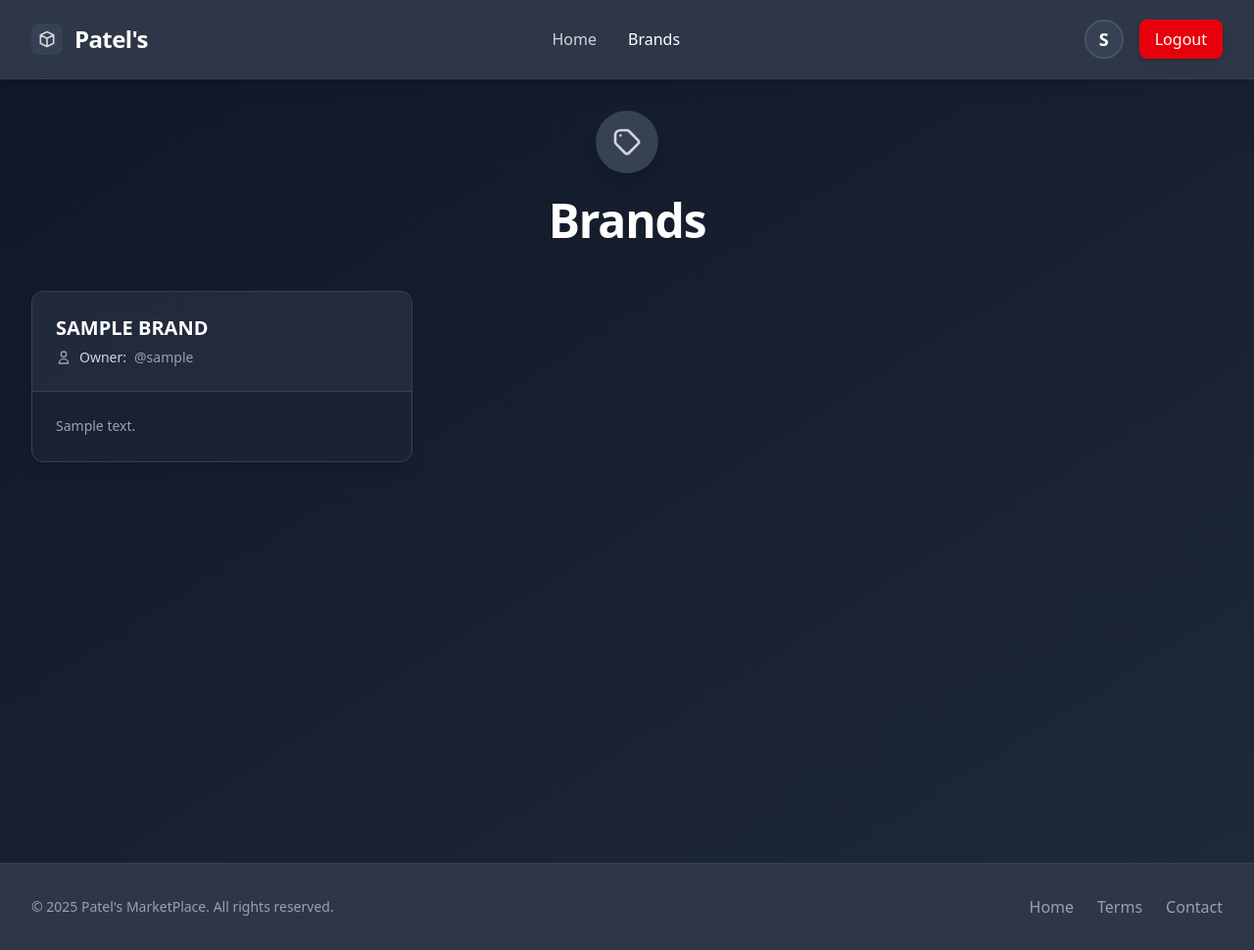
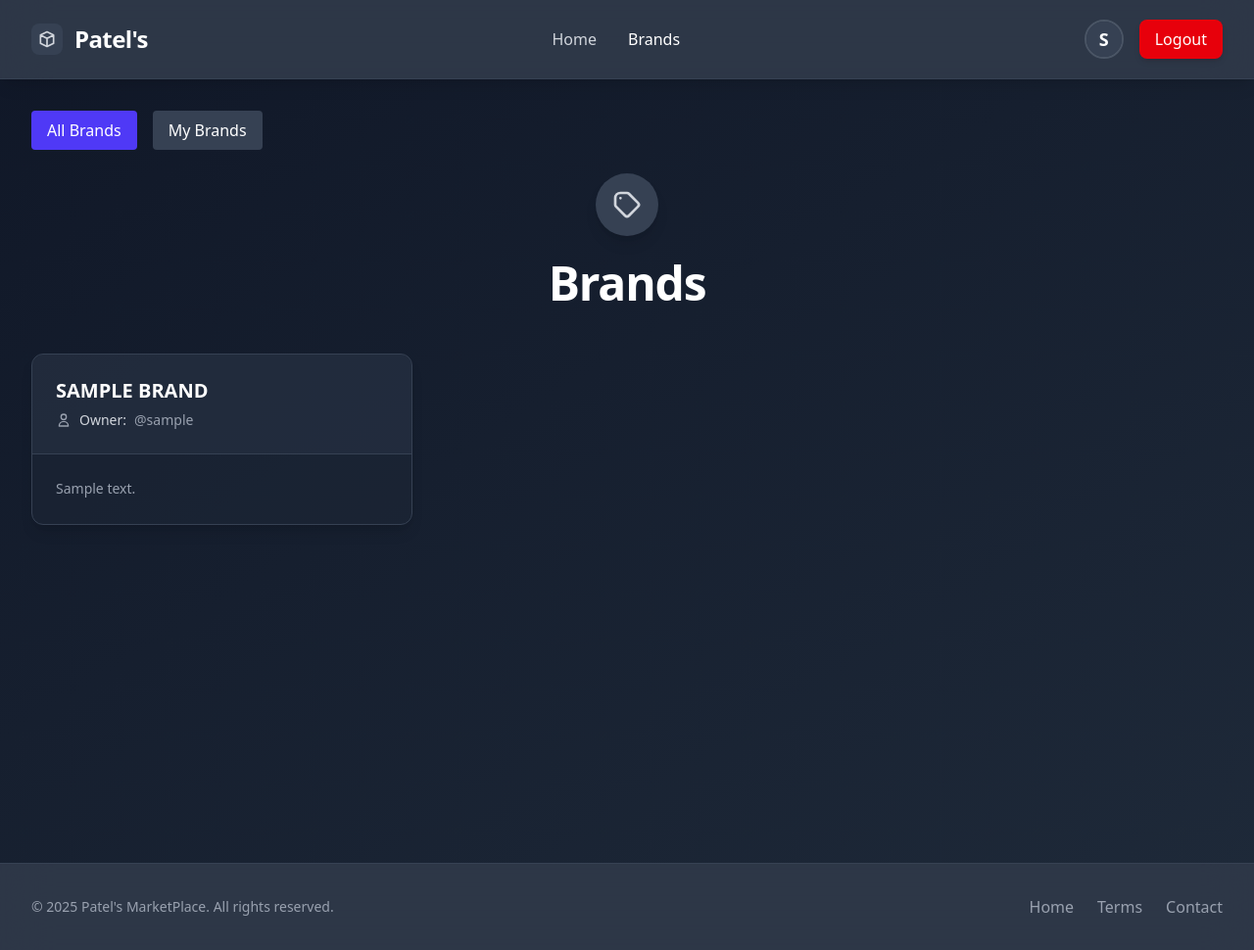
Before and after one commit to Harshil-2193/MarketPlace-Django, a Django app: page /all_brands/ in a window 1280 px wide. Shown: the whole page at 98% size. Run offline with Django 5.2, Linux system fonts and the light colour scheme; a user stored in the database is signed in; tables that the repository leaves empty hold one stand-in row (values such as "Sample post").

Commit message:
move 'My Brands' from header to tab and optimize rendering

```diff
--- a/portal/views.py
+++ b/portal/views.py
@@ -324,37 +324,103 @@ def create_brand_view(request):
 def all_brands_view(request):
     try:
         from portal.models import Brand
-        for b in Brand.objects.all():
-            print(b.brand_name, b.owner.role)
+        brands = Brand.objects.all()
 
-        brands = Brand.objects.all()
-        # paginator = Paginator(brands,3)
-        # page = request.GET.get('page')
-        # brands = paginator.get_page(page)
-        return render(request, 'portal/all_brands.html', {'brands': brands, 'title': 'Brands','heading': 'Brands','show_actions': False})
+        if request.headers.get('X-Requested-With') == 'XMLHttpRequest':
+            # AJAX request
+            html = render_to_string('portal/partials/brands_list.html', {
+                'brands': brands,
+                'is_my': False,
+                'show_actions': False
+            })
+            return JsonResponse({
+                'success': True,
+                'html': html,
+                'heading': 'All Brands',
+                'show_actions': False
+            })
+        else:
+            # Regular request
+            return render(request, 'portal/all_brands.html', {
+                'brands': brands,
+                'title': 'Brands',
+                'heading': 'Brands',
+                'show_actions': False
+            })
     except Exception as e:
         logger.error(f"Error in All_Brands_View: {str(e)}")
-        return render(request, 'portal/all_brands.html', {'brands': [], 'error': 'Something went wrong while fetching brands.'})
-
+        if request.headers.get('X-Requested-With') == 'XMLHttpRequest':
+            return JsonResponse({
+                'success': False,
+                'message': 'Something went wrong while fetching brands.'
+            })
+        else:
+            return render(request, 'portal/all_brands.html', {
+                'brands': [],
+                'error': 'Something went wrong while fetching brands.'
+            })
 @login_required(login_url='login_page')
 def my_brands_view(request):
     try:
-        user_profile = UserProfile.objects.filter(user = request.user).first()
+        user_profile = UserProfile.objects.filter(user=request.user).first()
         if user_profile.role != 'seller':
-            messages.error(request, "Only sellers can view their brands.")
+            if request.headers.get('X-Requested-With') == 'XMLHttpRequest':
+                return JsonResponse({
+                    'success': False,
+                    'message': 'Only sellers can view their brands.'
+                })
+            else:
+                messages.error(request, "Only sellers can view their brands.")
+                return redirect('portal')
+
+        brands = Brand.objects.filter(owner=user_profile)
+
+        if request.headers.get('X-Requested-With') == 'XMLHttpRequest':
+            # AJAX request
+            html = render_to_string('portal/partials/brands_list.html', {
+                'brands': brands,
+                'is_my': True,
+                'show_actions': True
+            })
+            print("DOne")
+            return JsonResponse({
+                'success': True,
+                'html': html,
+                'heading': 'My Brands',
+                'show_actions': True
+            })
+        else:
+            # Regular request
+            if not brands.exists():
+                messages.info(request, "You have no brands yet.")
+                return redirect('portal')
+
+            return render(request, 'portal/all_brands.html', {
+                'brands': brands,
+                'is_my': True,
+                'title': 'My Brands',
+                'heading': 'My Brands',
+                'show_actions': True
+            })
+    except UserProfile.DoesNotExist:
+        if request.headers.get('X-Requested-With') == 'XMLHttpRequest':
+            return JsonResponse({
+                'success': False,
+                'message': 'User profile not found.'
+            })
+        else:
+            messages.error(request, "User profile not found.")
             return redirect('portal')
-        brands= Brand.objects.filter(owner = user_profile)
-        if not brands.exists():
-            messages.info(request, "You have no brands yet.")
-            return redirect('portal')
-        return render(request, 'portal/all_brands.html', {'brands': brands, 'is_my':True, 'title': 'My Brands','heading': 'My Brands', 'show_actions': True})
-    except UserProfile.DoesNotExist:
-        messages.error(request, "User profile not found.")
-        return redirect('portal')
     except Exception as e:
         logger.exception("Error fetching user's brands: %s", e)
-        messages.error(request, "Something went wrong while fetching your brands.")
-        return redirect('portal')
+        if request.headers.get('X-Requested-With') == 'XMLHttpRequest':
+            return JsonResponse({
+                'success': False,
+                'message': 'Something went wrong while fetching your brands.'
+            })
+        else:
+            messages.error(request, "Something went wrong while fetching your brands.")
+            return redirect('portal')
 
 @login_required(login_url='login_page')
 def edit_brand_view(request, brand_name):
--- /dev/null
+++ b/static/js/brands_js.js
@@ -0,0 +1,45 @@
+// Function to toggle between All Brands and My Brands
+    function toggleBrandsView(viewType) {
+        const container = document.getElementById('brandsContainer');
+        const allBrandsUrl = container.dataset.allBrandsUrl;
+        const myBrandsUrl = container.dataset.myBrandsUrl;
+        const url = viewType === 'my_brands' ? myBrandsUrl : allBrandsUrl;;
+
+        fetch(url, {
+            headers: {
+                'X-Requested-With': 'XMLHttpRequest',
+            }
+        })
+        .then(response => response.json())
+        .then(data => {
+            if (data.success) {
+                // Update the brands container
+                console.log(data.html)
+                document.getElementById('brandsContainer').innerHTML = data.html;
+
+                // Update the heading
+                document.getElementById('heading').textContent = data.heading;
+
+                // Update button styles
+                if (viewType === 'my_brands') {
+                    document.getElementById('loadMyBrands').classList.remove('bg-gray-700');
+                    document.getElementById('loadMyBrands').classList.add('bg-indigo-600');
+                    document.getElementById('loadAllBrands').classList.remove('bg-indigo-600');
+                    document.getElementById('loadAllBrands').classList.add('bg-gray-700');
+                } else {
+                    document.getElementById('loadAllBrands').classList.remove('bg-gray-700');
+                    document.getElementById('loadAllBrands').classList.add('bg-indigo-600');
+                    if (document.getElementById('loadMyBrands')) {
+                        document.getElementById('loadMyBrands').classList.remove('bg-indigo-600');
+                        document.getElementById('loadMyBrands').classList.add('bg-gray-700');
+                    }
+                }
+            } else {
+                alert('Error loading brands: ' + data.message);
+            }
+        })
+        .catch(error => {
+            console.error('Error:', error);
+            alert('An error occurred while loading brands.');
+        });
+    }
--- a/static/js/index.js
+++ b/static/js/index.js
@@ -87,4 +87,6 @@ document.addEventListener('DOMContentLoaded', function () {
 
 document.addEventListener('DOMContentLoaded', function() {
     bindAjaxPageLinks();
+
+
 });
--- a/templates/auth/login.html
+++ b/templates/auth/login.html
@@ -2,7 +2,7 @@
 {% load form_filters %}
 
 {% block title %}Login{% endblock %}
-
+<div id="mainContent">
 {% block content %}
     <div class="min-h-screen flex flex-col items-center pt-8" style="background: #f6f6f6;">
         <div class="w-full flex flex-col items-center mt-0">
@@ -20,7 +20,7 @@
                             </div>
                         {% endfor %}
                     {% endif %}
-                    <form method="post" class="space-y-3">
+                    <form method="post"  id="loginForm" class="space-y-3">
                         {% csrf_token %}
 
                         <div class="relative">
@@ -78,3 +78,4 @@
         })();
     </script>
 {% endblock content %}
+</div>
--- a/templates/includes/header.html
+++ b/templates/includes/header.html
@@ -25,10 +25,10 @@
                     <span class="absolute -bottom-1 left-0 w-full h-0.5 bg-gray-500 transition-transform duration-300 scale-x-0 group-hover:scale-x-100"></span>
                 </a>
                 {% if request.user.is_authenticated and role == 'seller' %}
-                    <a href="{% url "my_brands_page" %}" class="relative transition font-medium text-base text-gray-300 group {% if request.resolver_match.url_name == 'my_brands_page' %}text-white after:scale-x-100{% else %}hover:text-white{% endif %}">
+                    {% comment %} <a href="{% url "my_brands_page" %}" class="relative transition font-medium text-base text-gray-300 group {% if request.resolver_match.url_name == 'my_brands_page' %}text-white after:scale-x-100{% else %}hover:text-white{% endif %}">
                         My Brands
                         <span class="absolute -bottom-1 left-0 w-full h-0.5 bg-gray-500 transition-transform duration-300 scale-x-0 group-hover:scale-x-100"></span>
-                    </a>
+                    </a> {% endcomment %}
                     <a href="{% url "my_products_page" %}" class="relative transition font-medium text-base text-gray-300 group {% if request.resolver_match.url_name == 'my_products_page' %}text-white after:scale-x-100{% else %}hover:text-white{% endif %}">
                         My Products
                         <span class="absolute -bottom-1 left-0 w-full h-0.5 bg-gray-500 transition-transform duration-300 scale-x-0 group-hover:scale-x-100"></span>
--- a/templates/portal/all_brands.html
+++ b/templates/portal/all_brands.html
@@ -1,122 +1,54 @@
 {% extends "layout.html" %}
 {% load form_filters %}
 {% block title %}{{ title }}{% endblock title %}
+{% load static %}
 
 {% block content %}
 <div class="bg-gradient-to-br from-gray-900 to-gray-800 min-h-screen py-8 text-gray-100 font-sans antialiased">
     <div class="max-w-7xl mx-auto px-4 sm:px-6 lg:px-8">
         <!-- Header Section -->
+        <div class="flex gap-4 mb-6">
+            <button id="loadAllBrands" class="px-4 py-2 bg-indigo-600 text-white rounded hover:bg-indigo-500">All Brands</button>
+            {% if request.user.is_authenticated %}
+            <button id="loadMyBrands" class="px-4 py-2 bg-gray-700 text-white rounded hover:bg-gray-600">My Brands</button>
+            {% endif %}
+        </div>
+
         <header class="text-center mb-12">
             <div class="inline-flex items-center justify-center w-16 h-16 mb-6 bg-gray-700 rounded-full shadow-lg">
                 <svg class="w-8 h-8 text-gray-300" fill="none" stroke="currentColor" viewBox="0 0 24 24">
                     <path stroke-linecap="round" stroke-linejoin="round" stroke-width="2" d="M7 7h.01M7 3h5c.512 0 1.024.195 1.414.586l7 7a2 2 0 010 2.828l-7 7a2 2 0 01-2.828 0l-7-7A1.994 1.994 0 013 12V7a4 4 0 014-4z"></path>
                 </svg>
             </div>
-            <h1 class="text-4xl md:text-5xl font-bold text-white tracking-tight mb-4">
+            <h1 class="text-4xl md:text-5xl font-bold text-white tracking-tight mb-4" id="heading">
                 {{ heading }}
             </h1>
-            {% if show_actions %}
-            <div class="mt-6">
-                <a href="{% url "create_brand_page" %}" class="inline-flex items-center justify-center px-6 py-3 bg-gray-700 hover:bg-gray-600 text-white font-medium rounded-lg transition-all duration-300 hover:shadow-lg">
-                    <svg class="w-5 h-5 mr-2" fill="none" stroke="currentColor" viewBox="0 0 24 24">
-                        <path stroke-linecap="round" stroke-linejoin="round" stroke-width="2" d="M12 6v6m0 0v6m0-6h6m-6 0H6"></path>
-                    </svg>
-                    Register New Brand
-                </a>
-            </div>
-            {% endif %}
+
         </header>
 
         <!-- Brands Grid -->
-        <div class="grid gap-6 sm:grid-cols-1 md:grid-cols-2 lg:grid-cols-3">
-            {% for brand in brands %}
-            <div class="group bg-gray-800/50 border border-gray-700 rounded-xl shadow-lg overflow-hidden hover:shadow-xl transition-all duration-300 transform hover:-translate-y-1 flex flex-col h-full">
-                <!-- Brand Header -->
-                <div class="p-6 border-b border-gray-700 bg-gray-700/30">
-                    <h2 class="text-xl font-semibold text-white mb-2 leading-tight group-hover:text-gray-200 transition-colors duration-300">
-                        <a href="{% url "brand_products_page" brand.brand_name %}" class="block hover:text-gray-200">
-                            {{ brand.brand_name|upper }}
-                        </a>
-                    </h2>
-
-                    <div class="flex items-center text-gray-300 text-sm">
-                        <svg class="w-4 h-4 mr-2 text-gray-400" fill="none" stroke="currentColor" viewBox="0 0 24 24">
-                            <path stroke-linecap="round" stroke-linejoin="round" stroke-width="2" d="M16 7a4 4 0 11-8 0 4 4 0 018 0zM12 14a7 7 0 00-7 7h14a7 7 0 00-7-7z"></path>
-                        </svg>
-                        <span class="font-medium">Owner:</span>
-                        <span class="ml-2 text-gray-400">@{{ brand.owner.user.username }}</span>
-                    </div>
-                </div>
-
-                <!-- Brand Content -->
-                <div class="p-6 flex flex-col justify-between flex-grow">
-                    <div class="space-y-4">
-                        <p id="desc-{{ forloop.counter }}" class="text-gray-400 text-sm leading-relaxed line-clamp-3 transition-all duration-300">
-                            {{ brand.description }}
-                        </p>
-
-                        {% if brand.description|length > 200 %}
-                        <button
-                            class="text-sm text-gray-300 hover:text-white font-medium focus:outline-none self-start transition-colors duration-200"
-                            onclick="toggleDescription({{ forloop.counter }})">
-                            View More
-                        </button>
-                        {% endif %}
-                    </div>
-
-                    <!-- Action Buttons (if owner) -->
-                    {% if brand.owner.user == request.user and is_my %}
-                    <div class="mt-6 pt-6 border-t border-gray-600 flex gap-3">
-                        <a href="{% url 'edit_brand_page' brand.brand_name %}"
-                           class="flex-1 inline-flex items-center justify-center px-4 py-2.5 bg-yellow-600 hover:bg-yellow-500 text-white text-sm font-medium rounded-lg transition-all duration-300 hover:shadow-md focus:outline-none focus:ring-2 focus:ring-yellow-500/50">
-                            <svg class="w-4 h-4 mr-2" fill="none" stroke="currentColor" viewBox="0 0 24 24">
-                                <path stroke-linecap="round" stroke-linejoin="round" stroke-width="2" d="M11 5H6a2 2 0 00-2 2v11a2 2 0 002 2h11a2 2 0 002-2v-5m-1.414-9.414a2 2 0 112.828 2.828L11.828 15H9v-2.828l8.586-8.586z"></path>
-                            </svg>
-                            Edit
-                        </a>
-
-                        <form action="{% url 'delete_brand_page' brand.brand_name %}" method="POST" class="flex-1">
-                            {% csrf_token %}
-                            <button type="submit"
-                                onclick="return confirm('Are you sure you want to delete this brand?')"
-                                class="w-full inline-flex items-center justify-center px-4 py-2.5 bg-red-600 hover:bg-red-500 text-white text-sm font-medium rounded-lg transition-all duration-300 hover:shadow-md focus:outline-none focus:ring-2 focus:ring-red-500/50">
-                                <svg class="w-4 h-4 mr-2" fill="none" stroke="currentColor" viewBox="0 0 24 24">
-                                    <path stroke-linecap="round" stroke-linejoin="round" stroke-width="2" d="M19 7l-.867 12.142A2 2 0 0116.138 21H7.862a2 2 0 01-1.995-1.858L5 7m5 4v6m4-6v6m1-10V4a1 1 0 00-1-1h-4a1 1 0 00-1 1v3M4 7h16"></path>
-                                </svg>
-                                Delete
-                            </button>
-                        </form>
-                    </div>
-                    {% endif %}
-                </div>
-            </div>
-            {% empty %}
-            <!-- Empty State -->
-            <div class="col-span-full text-center p-12 bg-gray-800/50 border border-gray-700 rounded-xl">
-                <div class="inline-flex items-center justify-center w-20 h-20 mb-6 bg-gray-700 rounded-full">
-                    <svg class="w-10 h-10 text-gray-400" fill="none" stroke="currentColor" viewBox="0 0 24 24">
-                        <path stroke-linecap="round" stroke-linejoin="round" stroke-width="2" d="M7 7h.01M7 3h5c.512 0 1.024.195 1.414.586l7 7a2 2 0 010 2.828l-7 7a2 2 0 01-2.828 0l-7-7A1.994 1.994 0 013 12V7a4 4 0 014-4z"></path>
-                    </svg>
-                </div>
-                <h3 class="text-2xl font-semibold text-gray-300 mb-4">No brands found</h3>
-                <p class="text-gray-400 mb-6 max-w-md mx-auto">
-                    It looks like there are no brands registered yet. Be the first to create a brand and start building your product portfolio.
-                </p>
-                {% if show_actions %}
-                <a href="{% url "create_brand_page" %}" class="inline-flex items-center justify-center px-6 py-3 bg-gray-700 hover:bg-gray-600 text-white font-medium rounded-lg transition-all duration-300 hover:shadow-lg">
-                    <svg class="w-5 h-5 mr-2" fill="none" stroke="currentColor" viewBox="0 0 24 24">
-                        <path stroke-linecap="round" stroke-linejoin="round" stroke-width="2" d="M12 6v6m0 0v6m0-6h6m-6 0H6"></path>
-                    </svg>
-                    Create Your First Brand
-                </a>
-                {% endif %}
-            </div>
-            {% endfor %}
+        <div id="brandsContainer"
+            data-all-brands-url="{% url 'all_brands_page' %}"
+            data-my-brands-url="{% url 'my_brands_page' %}">
+            {% include 'portal/partials/brands_list.html' with brands=brands is_my=is_my show_actions=show_actions %}
         </div>
     </div>
 </div>
+<script src="{% static 'js/brands_js.js'%}"></script>
+<script>
 
-<script>
+    // Event listeners for buttons
+    document.getElementById('loadAllBrands').addEventListener('click', function() {
+        toggleBrandsView('all_brands');
+    });
+
+    {% if request.user.is_authenticated %}
+    document.getElementById('loadMyBrands').addEventListener('click', function() {
+        toggleBrandsView('my_brands');
+    });
+    {% endif %}
+
+    // Function to toggle description (unchanged)
     function toggleDescription(id) {
         const desc = document.getElementById(`desc-${id}`);
         const btn = event.target;
--- /dev/null
+++ b/templates/portal/partials/brands_list.html
@@ -0,0 +1,71 @@
+<div class="grid gap-6 sm:grid-cols-1 md:grid-cols-2 lg:grid-cols-3">
+    {% for brand in brands %}
+       <div class="group bg-gray-800/50 border border-gray-700 rounded-xl shadow-lg overflow-hidden hover:shadow-xl transition-all duration-300 transform hover:-translate-y-1 flex flex-col h-full">
+                <!-- Brand Header -->
+                <div class="p-6 border-b border-gray-700 bg-gray-700/30">
+                    <h2 class="text-xl font-semibold text-white mb-2 leading-tight group-hover:text-gray-200 transition-colors duration-300">
+                        <a href="{% url "brand_products_page" brand.brand_name %}" class="block hover:text-gray-200">
+                            {{ brand.brand_name|upper }}
+                        </a>
+                    </h2>
+
+                    <div class="flex items-center text-gray-300 text-sm">
+                        <svg class="w-4 h-4 mr-2 text-gray-400" fill="none" stroke="currentColor" viewBox="0 0 24 24">
+                            <path stroke-linecap="round" stroke-linejoin="round" stroke-width="2" d="M16 7a4 4 0 11-8 0 4 4 0 018 0zM12 14a7 7 0 00-7 7h14a7 7 0 00-7-7z"></path>
+                        </svg>
+                        <span class="font-medium">Owner:</span>
+                        <span class="ml-2 text-gray-400">@{{ brand.owner.user.username }}</span>
+                    </div>
+                </div>
+
+                <!-- Brand Content -->
+                <div class="p-6 flex flex-col justify-between flex-grow">
+                    <div class="space-y-4">
+                        <p id="desc-{{ forloop.counter }}" class="text-gray-400 text-sm leading-relaxed line-clamp-3 transition-all duration-300">
+                            {{ brand.description }}
+                        </p>
+
+                        {% if brand.description|length > 200 %}
+                        <button
+                            class="text-sm text-gray-300 hover:text-white font-medium focus:outline-none self-start transition-colors duration-200"
+                            onclick="toggleDescription({{ forloop.counter }})">
+                            View More
+                        </button>
+                        {% endif %}
+                    </div>
+
+                    <!-- Action Buttons (if owner) -->
+                    {% if brand.owner.user == request.user and is_my %}
+                    <div class="mt-6 pt-6 border-t border-gray-600 flex gap-3">
+                        <a href="{% url 'edit_brand_page' brand.brand_name %}"
+                           class="flex-1 inline-flex items-center justify-center px-4 py-2.5 bg-yellow-600 hover:bg-yellow-500 text-white text-sm font-medium rounded-lg transition-all duration-300 hover:shadow-md focus:outline-none focus:ring-2 focus:ring-yellow-500/50">
+                            <svg class="w-4 h-4 mr-2" fill="none" stroke="currentColor" viewBox="0 0 24 24">
+                                <path stroke-linecap="round" stroke-linejoin="round" stroke-width="2" d="M11 5H6a2 2 0 00-2 2v11a2 2 0 002 2h11a2 2 0 002-2v-5m-1.414-9.414a2 2 0 112.828 2.828L11.828 15H9v-2.828l8.586-8.586z"></path>
+                            </svg>
+                            Edit
+                        </a>
+
+                        <form action="{% url 'delete_brand_page' brand.brand_name %}" method="POST" class="flex-1">
+                            {% csrf_token %}
+                            <button type="submit"
+                                onclick="return confirm('Are you sure you want to delete this brand?')"
+                                class="w-full inline-flex items-center justify-center px-4 py-2.5 bg-red-600 hover:bg-red-500 text-white text-sm font-medium rounded-lg transition-all duration-300 hover:shadow-md focus:outline-none focus:ring-2 focus:ring-red-500/50">
+                                <svg class="w-4 h-4 mr-2" fill="none" stroke="currentColor" viewBox="0 0 24 24">
+                                    <path stroke-linecap="round" stroke-linejoin="round" stroke-width="2" d="M19 7l-.867 12.142A2 2 0 0116.138 21H7.862a2 2 0 01-1.995-1.858L5 7m5 4v6m4-6v6m1-10V4a1 1 0 00-1-1h-4a1 1 0 00-1 1v3M4 7h16"></path>
+                                </svg>
+                                Delete
+                            </button>
+                        </form>
+                    </div>
+                    {% endif %}
+                </div>
+            </div>
+    {% empty %}
+        <div class="col-span-full text-center p-12 bg-gray-800/50 border border-gray-700 rounded-xl">
+            <h3 class="text-2xl font-semibold text-gray-300 mb-4">No brands found</h3>
+            <p class="text-gray-400 mb-6 max-w-md mx-auto">
+                It looks like there are no brands registered yet.
+            </p>
+        </div>
+    {% endfor %}
+</div>
```
Also changed, not shown: static/js/auth.js (+44 -84 lines).
